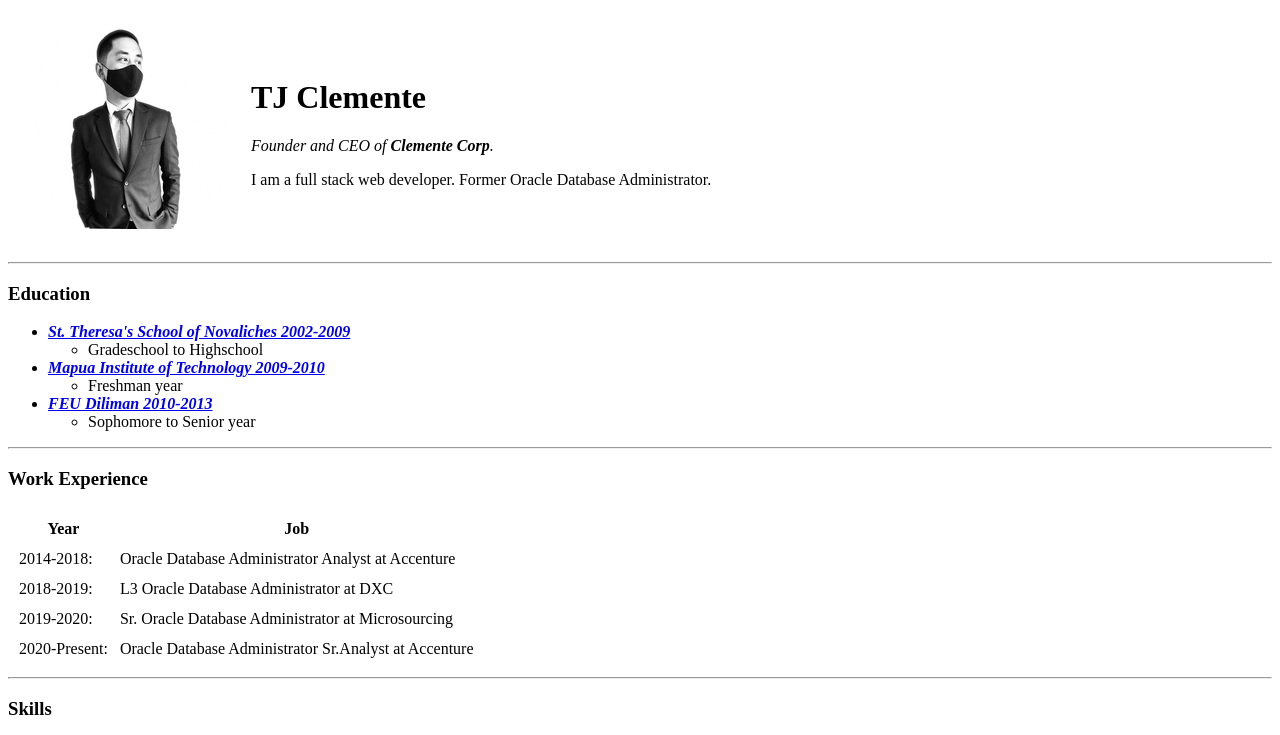
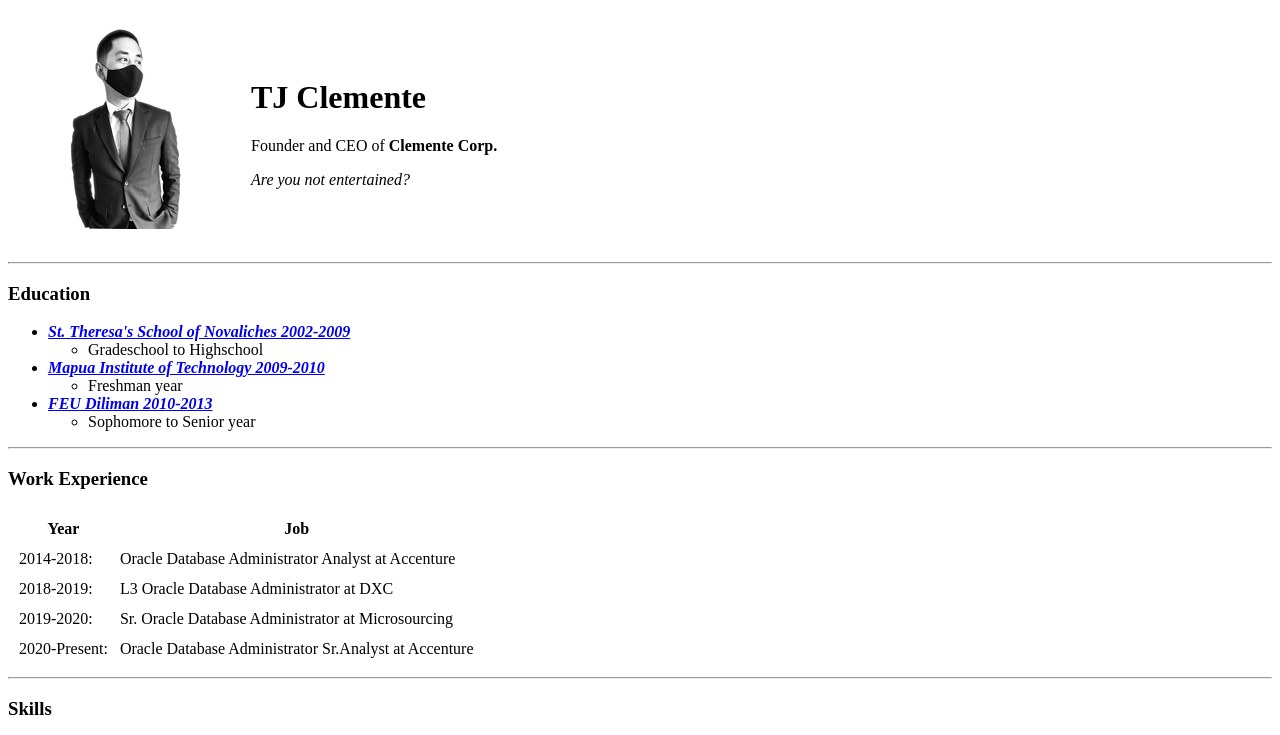
Before and after one commit to tjlc/cv, a plain HTML site: page index.html in a window 1280 px wide. Shown: the top 735 px of the page. Drawn offline with Linux system fonts and the light colour scheme.

Commit message:
Add files via upload

```diff
--- a/index.html
+++ b/index.html
@@ -12,8 +12,8 @@
       <td><img src="images/displaypicture.jpg" alt="TJ's profile picture"></td>
       <td>
         <h1>TJ Clemente</h1>
-        <p><em>Founder and CEO of <strong>Clemente Corp</strong>.</em></p>
-        <p>I am a full stack web developer. Former Oracle Database Administrator</a></strong>.</p>
+        <p>Founder and CEO of <strong>Clemente Corp.</strong></p>
+        <p><em>Are you not entertained?</em></p>
       </td>
     </tr>
   </table>
```
